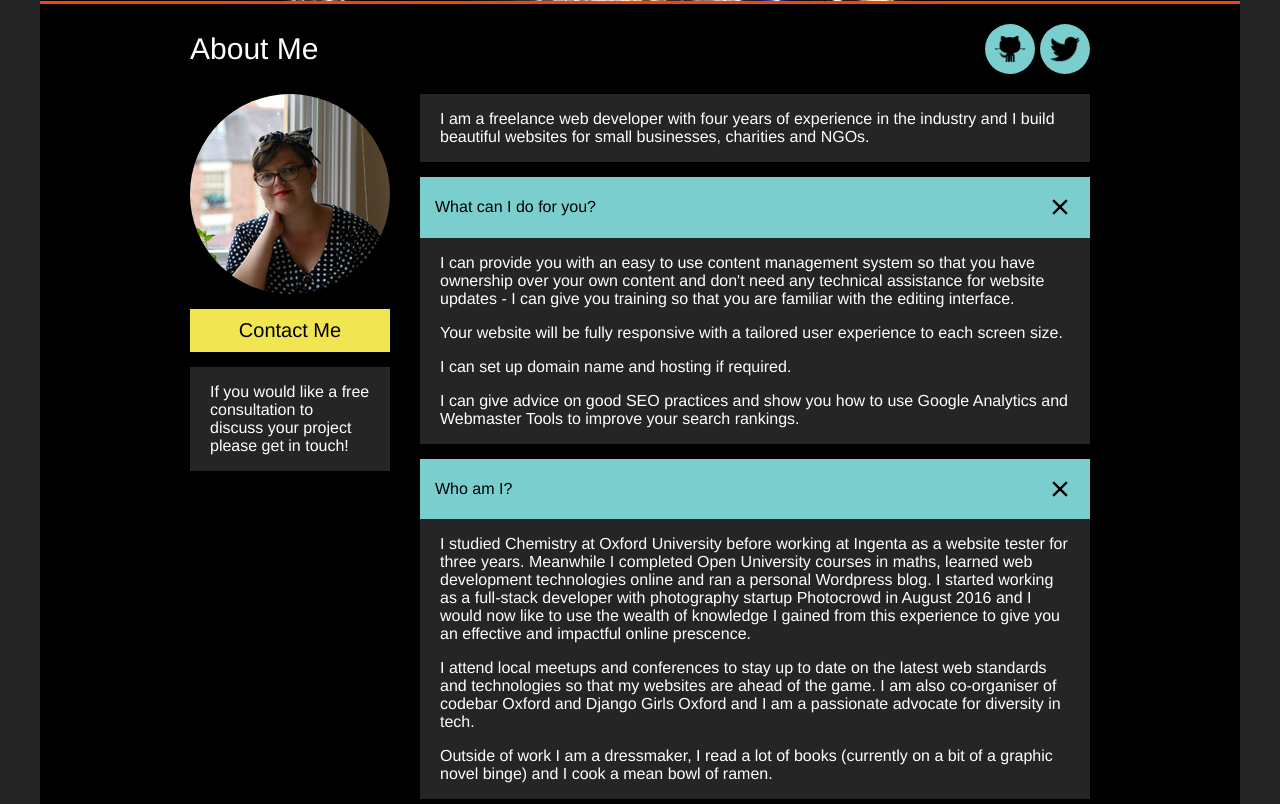
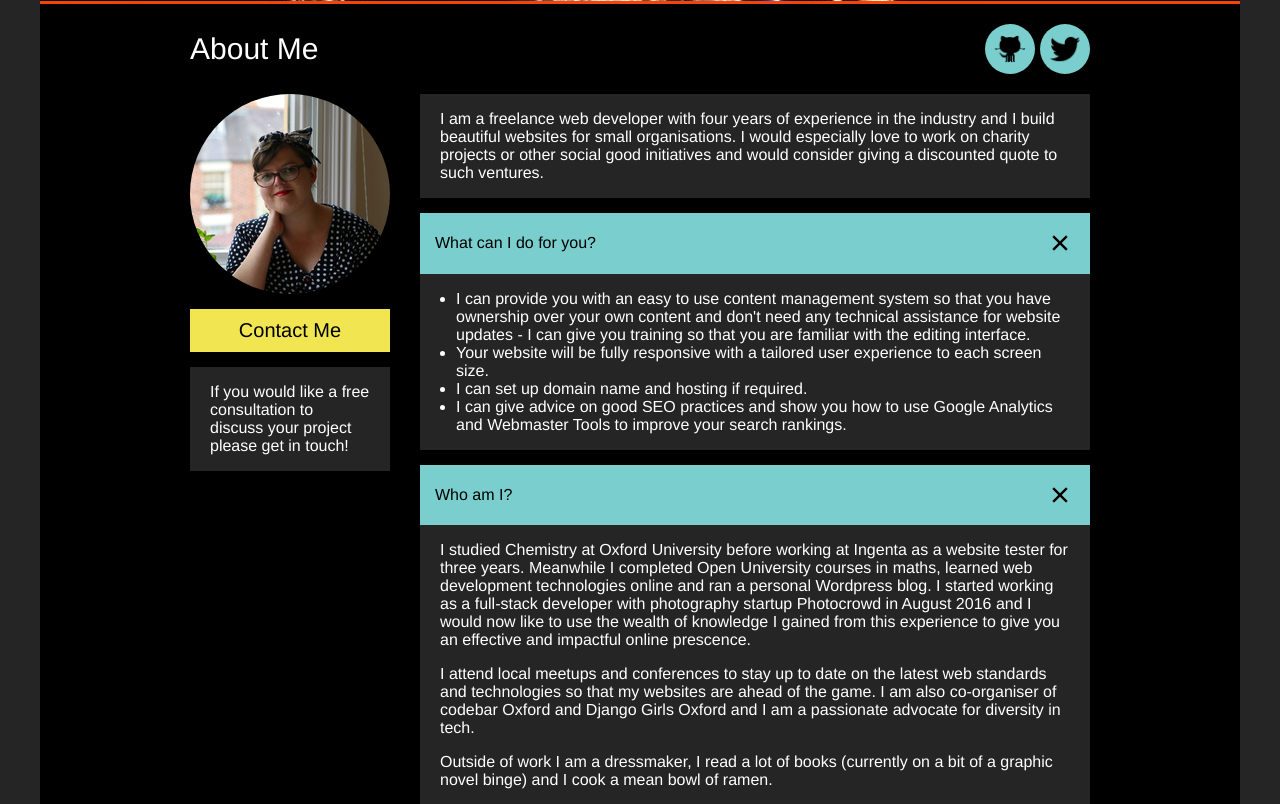
Before and after one commit to bonnieappleton/Portfolio-Website, a Django app: template home/templates/home/homepage.html in a window 1280 px wide. Shown: the part 375-1179 px from the top of the page. Run offline with Django 3.2, Linux system fonts and the light colour scheme; the template is opened without the code that fills it, so the values that code supplies are empty; some libraries are stand-ins or nearby versions; some web fonts are replaced.

Commit message:
Updated copy

```diff
--- a/home/static/css/global.css
+++ b/home/static/css/global.css
@@ -206,6 +206,9 @@ body {
   .accordion--red {
     background-color: #f5430b; }
 
+.bullets {
+  padding-left: 16px; }
+
 .skills-block {
   display: flex;
   flex-direction: column;
--- a/home/static/sass/home.scss
+++ b/home/static/sass/home.scss
@@ -281,6 +281,10 @@ body {
     }
 }
 
+.bullets {
+    padding-left: 16px;
+}
+
 .skills-block {
     display: flex;
     flex-direction: column;
--- a/home/templates/home/base.html
+++ b/home/templates/home/base.html
@@ -26,16 +26,16 @@
                 <h1 class="title title--main">Bonnie Appleton</h1>
             </a>
             <nav class="header__nav header__nav--desktop">
-                <a class="button button--yellow" href="#about">About</a>
-                <a class="button button--mint" href="#portfolio">Portfolio</a>
-                <a class="button button--red" href="#skills">Skills</a>
+                <a class="button button--yellow" href="{% url 'home' %}#about">About</a>
+                <a class="button button--mint" href="{% url 'home' %}#portfolio">Portfolio</a>
+                <a class="button button--red" href="{% url 'home' %}#skills">Skills</a>
             </nav>
             <nav class="header__nav header__nav--mobile">
                 <a id="menu-button" class="button button--mint" href="#">Menu</a>
                 <div id="menu" class="header__nav__menu hidden">
-                    <a class="button button--yellow" href="#about">About</a>
-                    <a class="button button--mint" href="#portfolio">Portfolio</a>
-                    <a class="button button--red" href="#skills">Skills</a>
+                    <a class="button button--yellow" href="{% url 'home' %}#about">About</a>
+                    <a class="button button--mint" href="{% url 'home' %}#portfolio">Portfolio</a>
+                    <a class="button button--red" href="{% url 'home' %}#skills">Skills</a>
                 </div>
             </nav>
         </header>
--- a/home/templates/home/homepage.html
+++ b/home/templates/home/homepage.html
@@ -32,7 +32,9 @@
                 <div class="text">
                     <p>
                         I am a freelance web developer with four years of experience in the industry
-                        and I build beautiful websites for small businesses, charities and NGOs.
+                        and I build beautiful websites for small organisations.
+                        I would especially love to work on charity projects or other social good
+                        initiatives and would consider giving a discounted quote to such ventures.
                     </p>
                 </div>
                 <a class="accordion active" href="#" data-accordion="accordion-what-can-i-do">
@@ -40,25 +42,27 @@
                     <div class="accordion__close" href="#"></div>
                 </a>
                 <div id="accordion-what-can-i-do" class="text">
-                    <p>
+                    <ul class="bullets">
+                        <li>
                             I can provide you with an easy to use content management
                             system so that you have ownership over your own content and
                             don't need any technical assistance for website updates -
                             I can give you training so that you are familiar with the
                             editing interface.
-    	            </p>
-                    <p>
+        	            </li>
+                        <li>
                             Your website will be fully responsive with a tailored
                             user experience to each screen size.
-                    </p>
-                    <p>
+                        </li>
+                        <li>
                             I can set up domain name and hosting if required.
-                    </p>
-                    <p>
+                        </li>
+                        <li>
                             I can give advice on good SEO practices and show you how
                             to use Google Analytics and Webmaster Tools to improve your
                             search rankings.
-                    </p>
+                        </li>
+                    </ul>
                 </div>
                 <a class="accordion active" href="#" data-accordion="accordion-who-am-i">
                     <h4 class="accordion__title">Who am I?</h4>
```
Also changed, not shown: 1 other file. Lines whose indentation alone changed are shown as unchanged.
